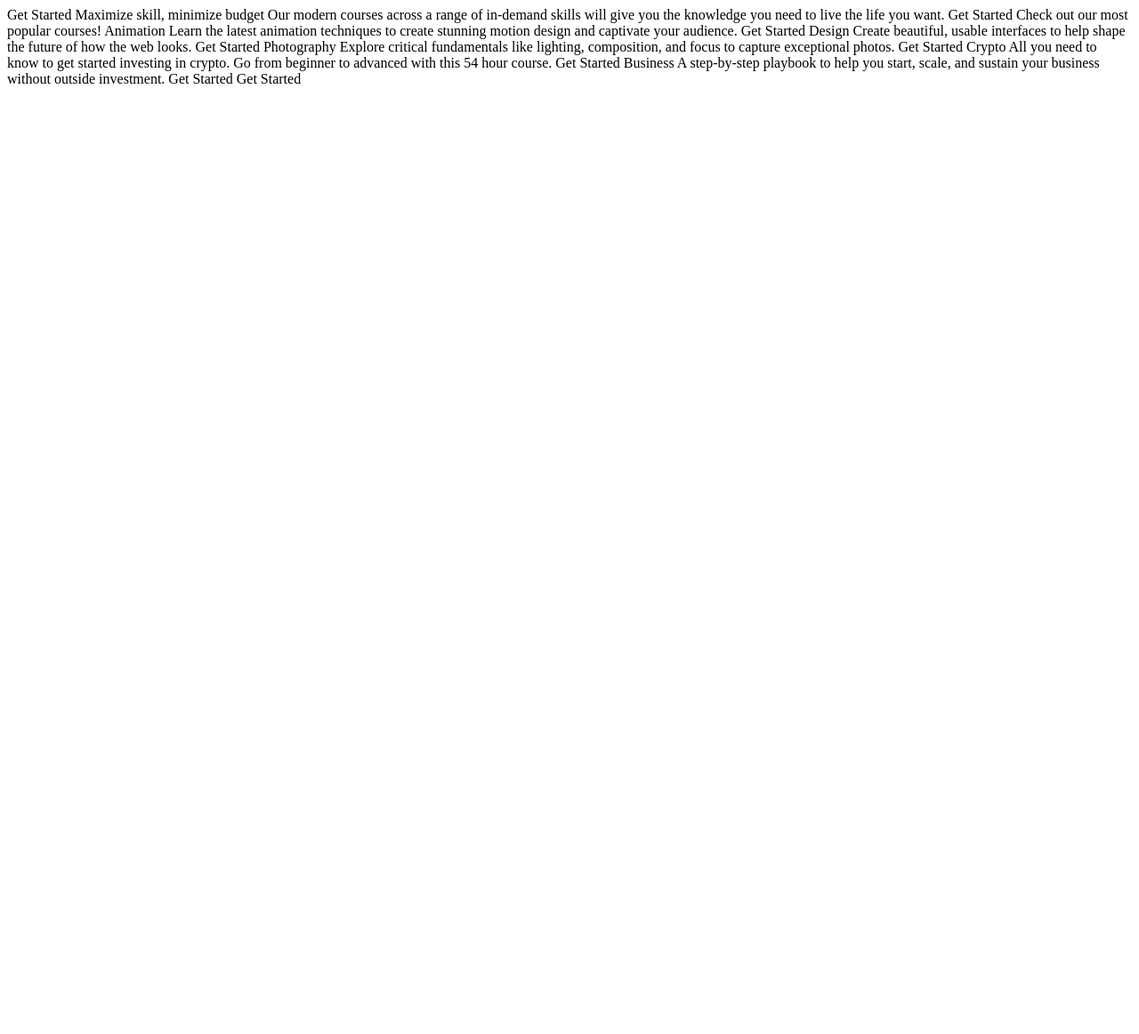
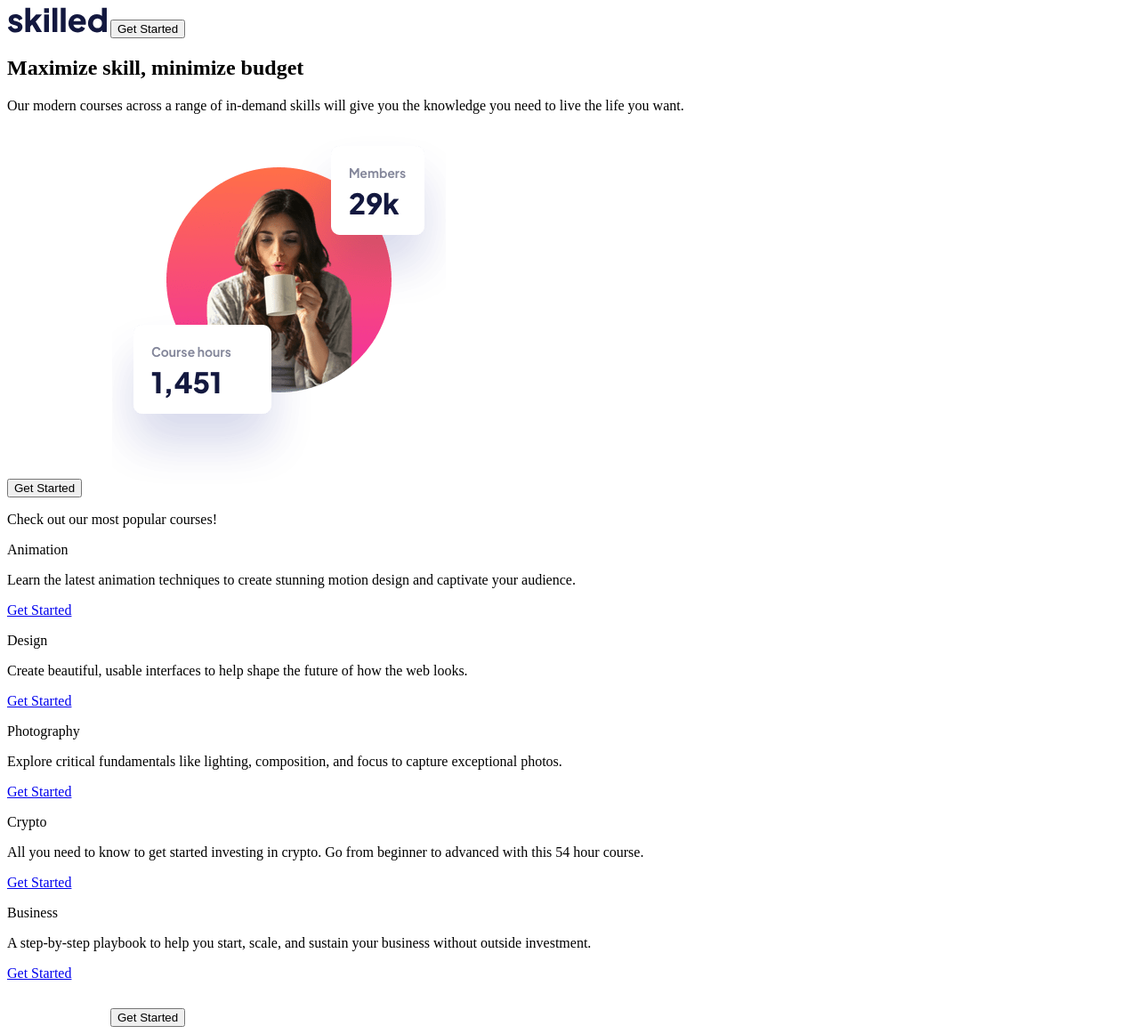
Before and after one commit to solvman/skilled-elearning-landing-page, a plain HTML site: page index.html in a window 1280 px wide. Shown: the whole page at 89% size. Before the commit the page ends 800 px from the top, so only its background shows below. Drawn offline with Linux system fonts and the light colour scheme.

Commit message:
Make html layout

```diff
--- a/index.html
+++ b/index.html
@@ -1,52 +1,100 @@
-<!DOCTYPE html>
+<!doctype html>
 <html lang="en">
   <head>
-  <meta charset="UTF-8">
-  <meta name="viewport" content="width=device-width, initial-scale=1.0">
-
-  <link rel="icon" type="image/png" sizes="32x32" href="./assets/favicon-32x32.png">
-
+    <meta charset="UTF-8" />
+    <meta name="viewport" content="width=device-width, initial-scale=1.0" />
+    <link
+      rel="icon"
+      type="image/png"
+      sizes="32x32"
+      href="./assets/favicon-32x32.png"
+    />
     <title>Frontend Mentor | Skilled e-learning landing page</title>
   </head>
   <body>
-
-  Get Started
-
-  Maximize skill, minimize budget
-
-  Our modern courses across a range of in-demand skills will give you the
-  knowledge you need to live the life you want.
-
-  Get Started
-
-  Check out our most popular courses!
-
-  Animation
+    <header>
+      <div class="header content">
+        <img
+          src="./assets/logo-dark.svg"
+          alt="skilled logo"
+          class="header__logo"
+        />
+        <button class="button button--primary">Get Started</button>
+      </div>
+    </header>
+    <main>
+      <div class="content">
+        <section class="hero">
+          <h1 class="hero__title">Maximize skill, minimize budget</h1>
+          <p class="hero__body">
+            Our modern courses across a range of in-demand skills will give you
+            the knowledge you need to live the life you want.
+          </p>
+          <button class="button--secondary">Get Started</button>
+          <picture>
+            <img
+              src="./assets/image-hero-mobile.png"
+              alt="woman drinking coffee in front of laptop"
+              class="hero__img"
+            />
+          </picture>
+        </section>
+        <section class="tiles">
+          <div class="tile" data-variance="cta">
+            <p class="tile__heading">Check out our most popular courses!</p>
+          </div>
+          <div class="tile" data-variance="course" data-type="animation">
+            <p class="tile__heading">Animation</p>
+            <p class="tile__body">
               Learn the latest animation techniques to create stunning motion
               design and captivate your audience.
-  Get Started
-
-  Design
+            </p>
+            <p class="tile__link"><a href="#">Get Started</a></p>
+          </div>
+          <div class="tile" data-variance="course" data-type="design">
+            <p class="tile__heading">Design</p>
+            <p class="tile__body">
               Create beautiful, usable interfaces to help shape the future of
               how the web looks.
-  Get Started
-
-  Photography
-  Explore critical fundamentals like lighting, composition, and focus
-  to capture exceptional photos.
-  Get Started
-
-  Crypto
-  All you need to know to get started investing in crypto. Go from beginner
-  to advanced with this 54 hour course.
-  Get Started
-
-  Business
-  A step-by-step playbook to help you start, scale, and sustain your business
-  without outside investment.
-  Get Started
-
-  Get Started
-
+            </p>
+            <p class="tile__link"><a href="#">Get Started</a></p>
+          </div>
+          <div class="tile" data-variance="course" data-type="photography">
+            <p class="tile__heading">Photography</p>
+            <p class="tile__body">
+              Explore critical fundamentals like lighting, composition, and
+              focus to capture exceptional photos.
+            </p>
+            <p class="tile__link"><a href="#">Get Started</a></p>
+          </div>
+          <div class="tile" data-variance="course" data-type="crypto">
+            <p class="tile__heading">Crypto</p>
+            <p class="tile__body">
+              All you need to know to get started investing in crypto. Go from
+              beginner to advanced with this 54 hour course.
+            </p>
+            <p class="tile__link"><a href="#">Get Started</a></p>
+          </div>
+          <div class="tile" data-variance="course" data-type="business">
+            <p class="tile__heading">Business</p>
+            <p class="tile__body">
+              A step-by-step playbook to help you start, scale, and sustain your
+              business without outside investment.
+            </p>
+            <p class="tile__link"><a href="#">Get Started</a></p>
+          </div>
+        </section>
+      </div>
+    </main>
+    <footer>
+      <div class="content footer">
+        <img
+          src="./assets/logo-light.svg"
+          alt="light logo"
+          class="footer__logo"
+        />
+        <button class="button button--tertiary">Get Started</button>
+      </div>
+    </footer>
   </body>
 </html>
--- a/style.css
+++ b/style.css
@@ -59,3 +59,27 @@
   --line-height--m: 2.5rem;
   --line-height--s: 1.75rem;
 }
+
+/* CSS Resets */
+
+*,
+*::before,
+*::after {
+  box-sizing: border-box;
+}
+
+* {
+  margin: 0;
+  font: inherit;
+}
+
+button {
+  display: block;
+}
+
+img,
+picture,
+svg {
+  display: block;
+  max-width: 100%;
+}
```
Lines whose indentation alone changed are shown as unchanged.
